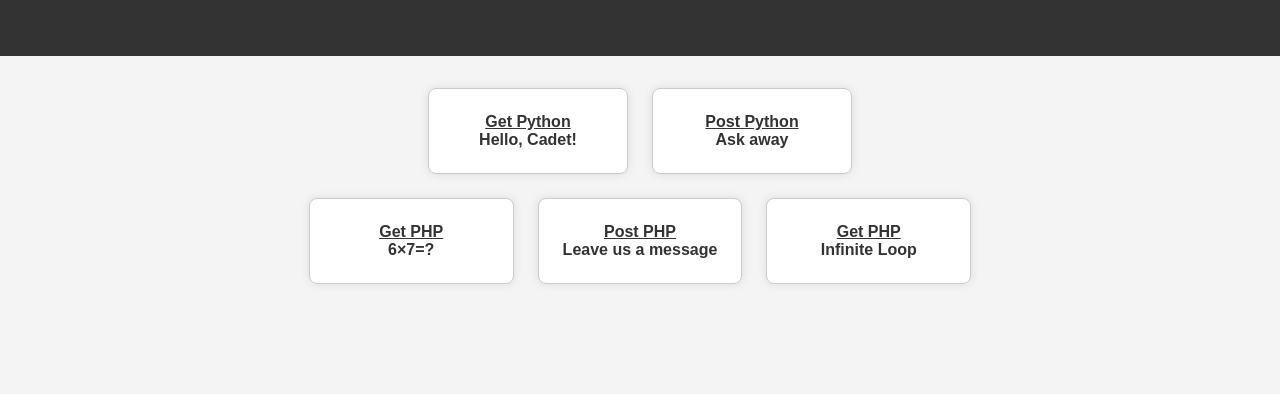
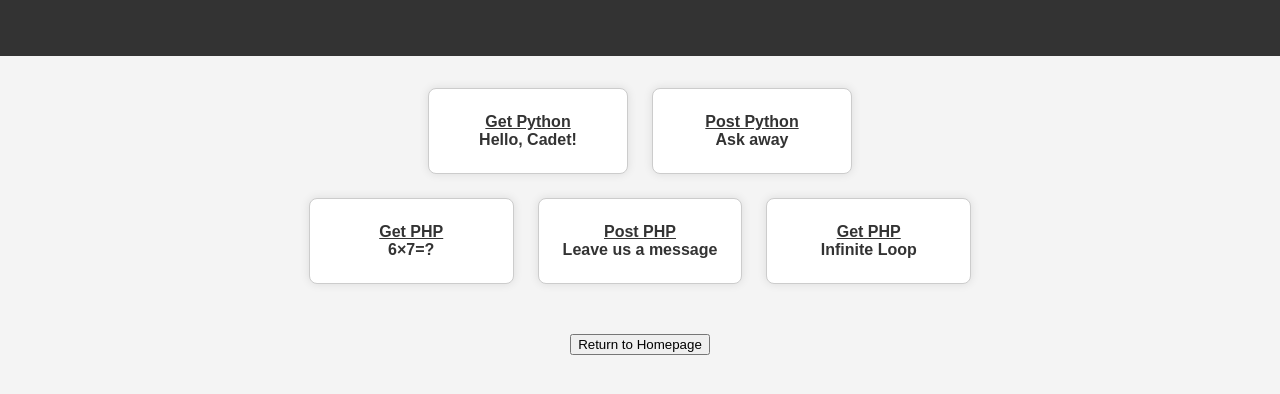
Before and after one commit to thaisnishimoto/42sp_Webserv, a plain HTML site: page content/cgi_page.html in a window 1280 px wide. Shown: the part 136-530 px from the top of the page. Drawn offline with Linux system fonts and the light colour scheme.

Commit message:
Added homepage button

```diff
--- a/content/cgi_page.html
+++ b/content/cgi_page.html
@@ -21,5 +21,7 @@
         <div class="card"><a href="cgi_loop.html"><u>Get PHP</u><br>Infinite Loop</a></div>
       </div>
     </main>
+    <br>
+    <button onclick="window.location.href='/'">Return to Homepage</button>
   </body>
 </html>
```
